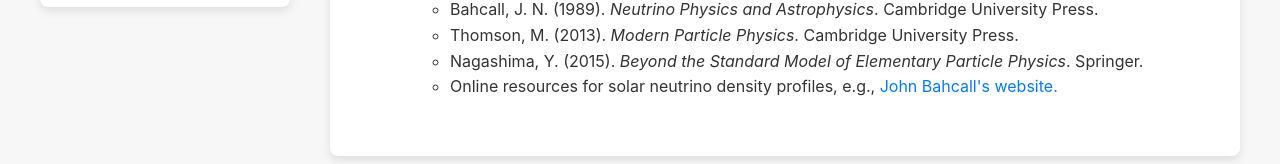
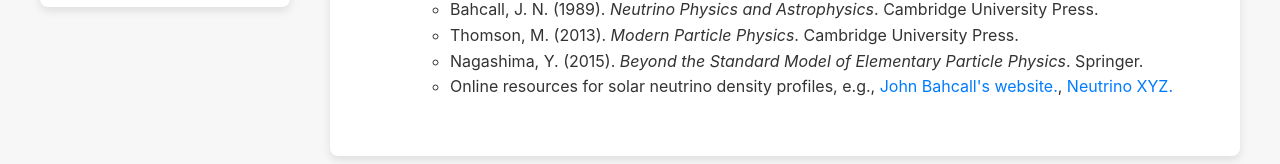
Before and after one commit to yhmchen/yhmchen.github.io, a plain HTML site: page neutrino.html in a window 1280 px wide. Shown: the part 738-902 px from the top of the page. Drawn offline with Linux system fonts and the light colour scheme.

Commit message:
Update neutrino.html

```diff
--- a/neutrino.html
+++ b/neutrino.html
@@ -90,7 +90,8 @@
         <li>Thomson, M. (2013). <em>Modern Particle Physics</em>. Cambridge University Press.</li>
         <li>Nagashima, Y. (2015). <em>Beyond the Standard Model of Elementary Particle Physics</em>. Springer.</li>
         <li>Online resources for solar neutrino density profiles, e.g.,<a href="https://www.sns.ias.edu/~jnb/SNdata/sndata.html" target="_blank">
-            John Bahcall's website.</a>
+            John Bahcall's website.</a>, <a href=" https://docs.neutrino.xyz/" target="_blank">
+            Neutrino XYZ.</a>
         </li>
 
     </ul>
```
